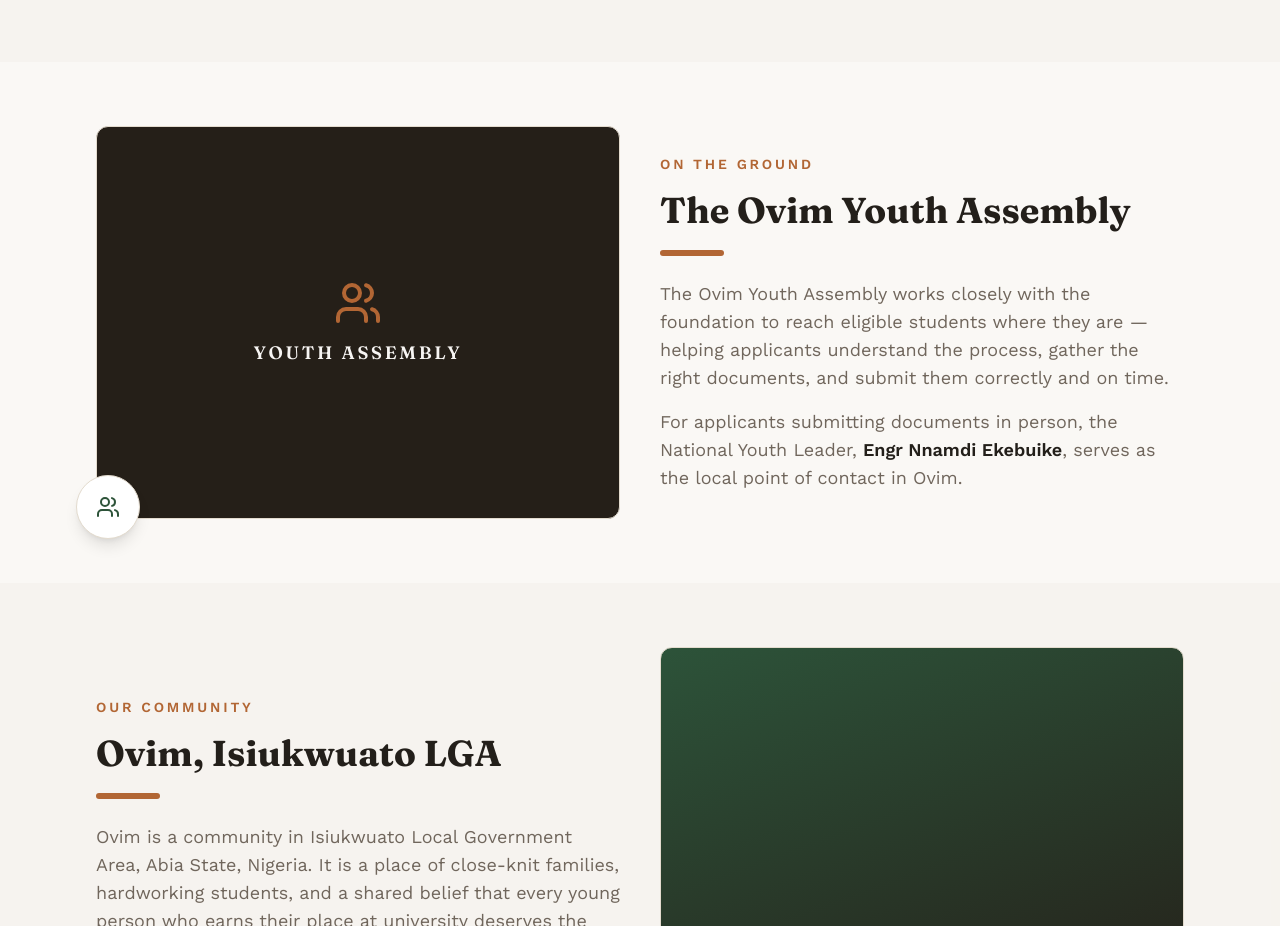
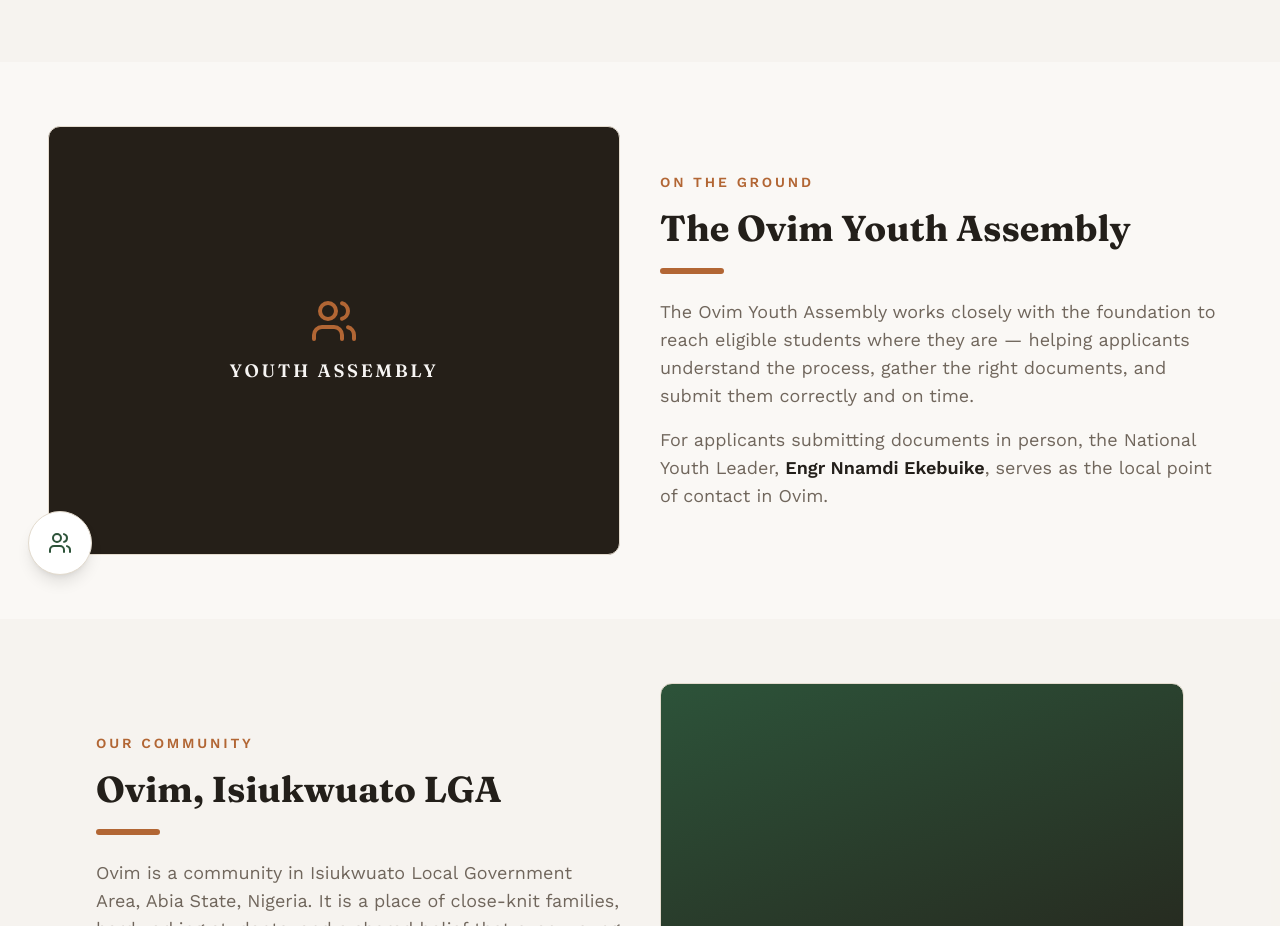
Before and after one commit to Kelechi-Iroegbu/Scholarship-app, a React (Vite) app: page /about in a window 1280 px wide. Shown: the part 1605-2531 px from the top of the page. Built offline with nearby package versions, Linux system fonts and the light colour scheme; no server answers.

Commit message:
Make Youth Assembly section full width on desktop
Drop the max-w-6xl cap so the image/text grid fills the viewport
instead of sitting in a centered column with empty space on wide
screens.

```diff
--- a/src/components/about/YouthAssemblySection.jsx
+++ b/src/components/about/YouthAssemblySection.jsx
@@ -4,7 +4,7 @@
 export default function YouthAssemblySection() {
   return (
     <section className="py-14 sm:py-16">
-      <div className="max-w-6xl mx-auto px-4 sm:px-6 lg:px-8 grid gap-10 md:grid-cols-2 items-center">
+      <div className="w-full px-4 sm:px-6 lg:px-12 grid gap-10 md:grid-cols-2 items-center">
         <div className="relative">
           <div className="aspect-[4/3] rounded-xl border border-border bg-band flex flex-col items-center justify-center gap-3">
             <Users className="h-12 w-12 text-secondary" aria-hidden="true" />
```
